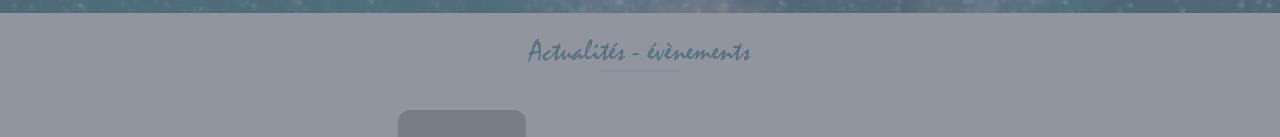
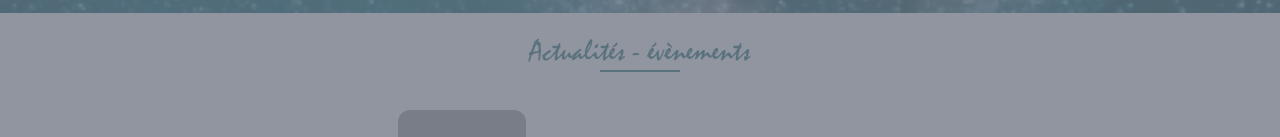
Before and after one commit to kev0629/selene-yoga, a Next.js app: page / in a window 1280 px wide. Shown: the part 655-792 px from the top of the page. Built offline with nearby package versions, Linux system fonts and the light colour scheme; grey boxes are pictures that could not be loaded; a web font is replaced by a local one.

Commit message:
Fix color issue

```diff
--- a/components/Footer.tsx
+++ b/components/Footer.tsx
@@ -5,7 +5,6 @@ type Props = {
 }
 
 const Footer = (props: Props) => {
-  console.log(props.bgClassName)
   return (
     <>
       <footer className={`${props.bgClassName} text-white text-[10px]`}>
--- a/components/Section.tsx
+++ b/components/Section.tsx
@@ -6,7 +6,8 @@ type Props = {
   name:string,
   title?:string,
   bg?: string,
-  color?: string
+  borderColor?: string,
+  textColor?: string,
   bgImg?:StaticImageData,
 
 }
@@ -22,9 +23,9 @@ const Section = (props: Props) => {
            style={{objectFit:'cover'}} blurDataURL=''/>
       </div>}
       <div className={`border-b border-white mb-[0.1px] bg-${props.bg}`}>
-        {props.title && <div className={`text-3xl pt-5 text-center mx-10 font-serif text-selene-green text-${props.color}`}>{props.title}</div>}
+        {props.title && <div className={`text-3xl pt-5 text-center mx-10 font-serif  ${props.textColor}`}>{props.title}</div>}
         <div className="flex justify-center">
-        {props.title &&  <div className={`border-t-2 border-${props.color} w-20 h-1`}></div>}
+        {props.title &&  <div className={`border-t-2 ${props.borderColor} w-20 h-1`}></div>}
         </div>
           {props.children}
     </div>
--- a/pages/index.tsx
+++ b/pages/index.tsx
@@ -44,32 +44,52 @@ export default function Home() {
             <Yogastro/>
           </div>
         </Section>
-        <Section title='Actualités - évènements' name='actu' color='selene-green'>
+        <Section
+          title='Actualités - évènements'
+          name='actu'
+          borderColor='border-selene-green'
+          textColor='text-selene-green'>
           <div className='p-5'>
             <Actu/>
           </div>
         </Section>
-        <Section title='Articles' color='selene-green' name='news' bg="gradient-to-b from-white to-selene-white">
+        <Section title='Articles'
+          borderColor='border-selene-green'
+          textColor='text-selene-green'
+          name='news'
+          bg="gradient-to-b from-white to-selene-white">
           <div className='p-5'>
             <News/>
           </div>
         </Section>
-        <Section title='Les soins'  color='selene-green' name='health' bgImg={sunshide_mountain}>
+        <Section
+          title='Les soins'
+          borderColor='border-selene-green'
+          textColor='text-selene-green'
+          name='health'
+          bgImg={sunshide_mountain}>
           <div className='p-5'>
             <Soins/>
           </div>
         </Section>
-        <Section title='Les pratiques'  color='white' name='practices' bg="gradient-to-b from-practice-green-dark to-practice-green-light">
+        <Section
+          title='Les pratiques'
+          textColor='text-white'
+          name='practices'
+          bg="gradient-to-b from-practice-green-dark to-practice-green-light">
           <div>
             <Practices/>
           </div>
         </Section>
-        <Section title='Contact' color='white' name='contact' bgImg={flo_shadow}>
+        <Section
+          title='Contact'
+          textColor='text-white'
+          name='contact' bgImg={flo_shadow}>
           <div className='overflow-hidden'>
             <Contact handleStory={story} setHandleStory={setStory}/>
           </div>
         </Section>
-        {story && (<Section color='white' name='story'>
+        {story && (<Section textColor='text-white' name='story'>
           <div className='p-5'>
             <Story/>
           </div>
```
